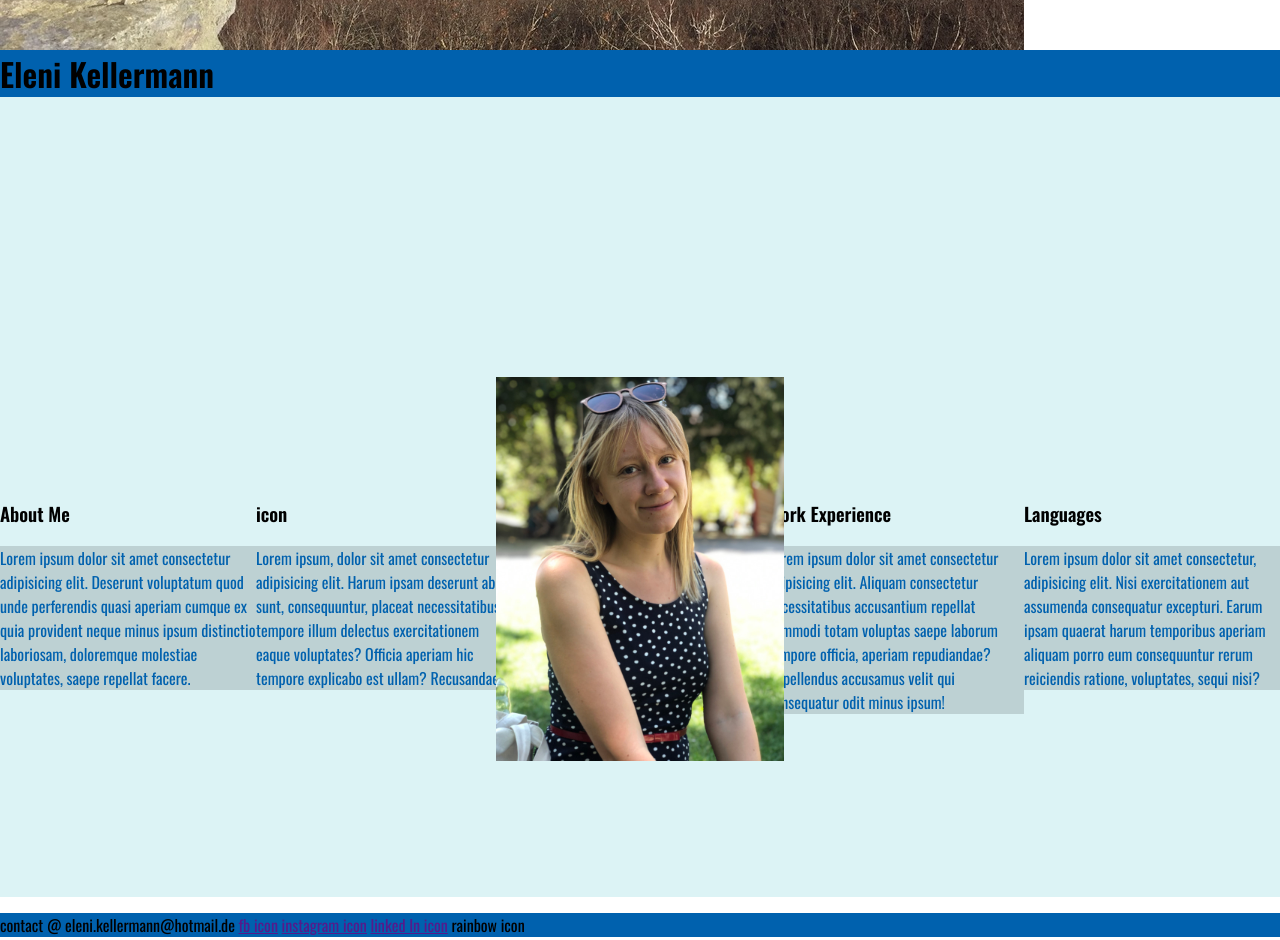
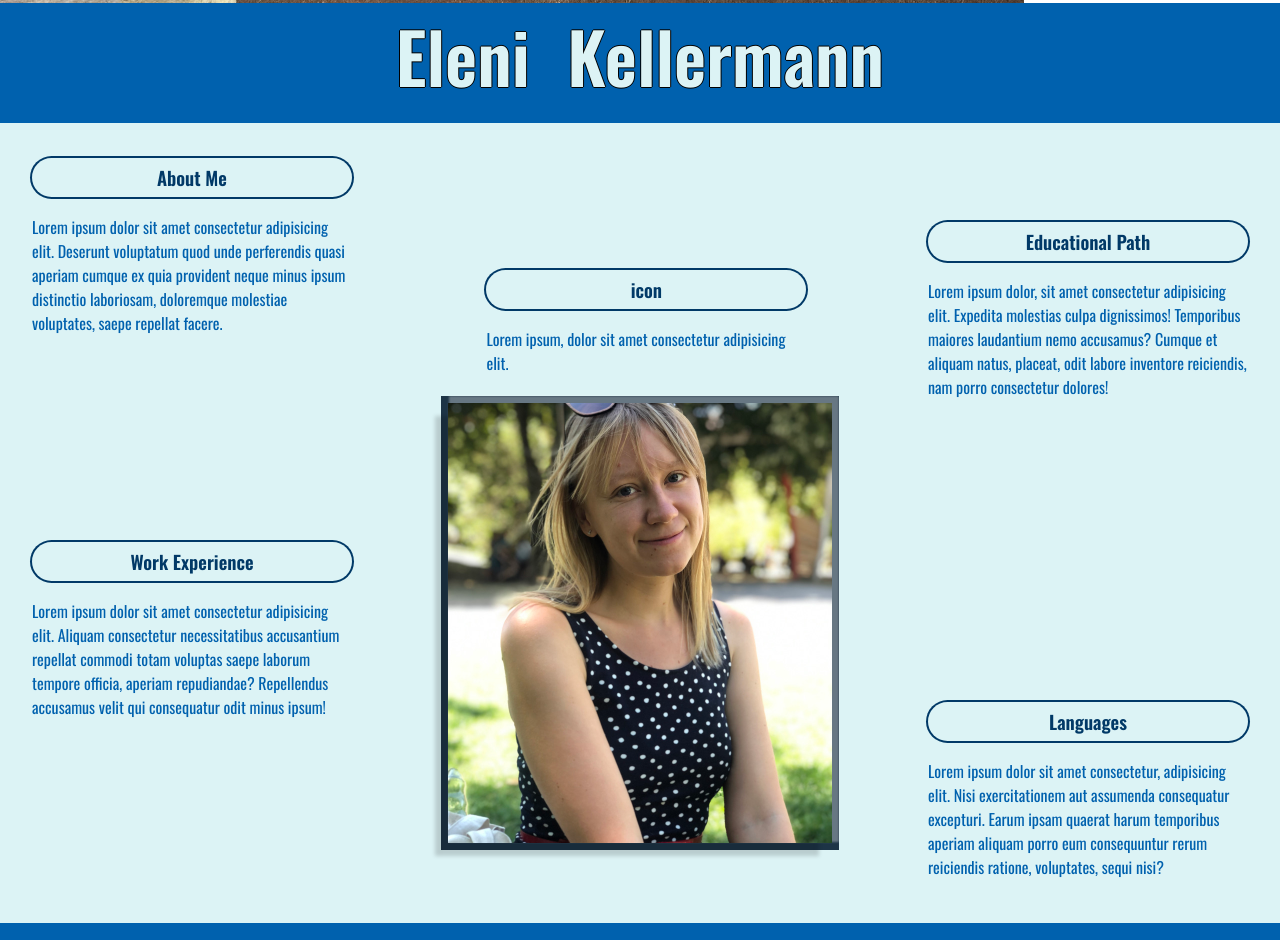
Before and after one commit to Eleni-Ke/D5_FinalProject_Portfolio, a plain HTML site: page index.html in a window 1280 px wide. Shown: the part 624-1564 px from the top of the page. Drawn offline with nearby package versions, Linux system fonts and the light colour scheme.

Commit message:
css more details

```diff
--- a/Resources/style.css
+++ b/Resources/style.css
@@ -23,6 +23,15 @@ header {
     position: sticky;
     top: 700px;
     background-color: #0061ae;
+    height: 120px;
+    text-align: center;
+    color: #dcf3f5;
+    text-shadow: -1px 0 black, 0 1px black, 1px 0 black, 0 -1px black;
+}
+
+h1 {
+    font-size: 70px;
+    word-spacing: 20px;
 }
 
 /*main*/
@@ -36,12 +45,13 @@ main {
 /*portrait*/
 
 .portrait {
-    height: 24em;
-    width: 18em;
+    height: 55%;
+    width: 30%;
     position: relative;
     margin-left: auto;
     margin-right: auto;
     top: 35%;
+    box-shadow: rgb(0 0 0 / 16%) -13px 13px 4px, rgb(29 52 70) 0px 0px 0px 7px;
 }
 
 .portrait img {
@@ -50,7 +60,10 @@ main {
     position: absolute;
     object-fit: cover;
     overflow: hidden;
+    box-shadow: #ffffff54 4px -4px 2px 3px;
 }
+
+/*informations*/
 
 .information {
     display: flex;
@@ -58,15 +71,106 @@ main {
 
 .information div {
     width: 25%;
+    height: fit-content;
+    position: absolute;
 }
 
 .information p {
-    background-color: rgba(0, 0, 0, 0.14);
     color: #0061ae;
+}
+
+.information h3 {
+    text-align: center;
+    color: #013967;
+    border-radius: 30px;
+    padding: 6px;
+    box-shadow: #013967 0px 0px 0px 2px;
+}
+
+.about_me {
+    top: 1em;
+    left: 2em;
+}
+
+.location {
+    top: 8em;
+    left: 38%;
+}
+
+.education {
+    top: 5em;
+    right: 2em;
+}
+
+.work_experience {
+    left: 2em;
+    top: 25em;
+}
+
+.languages {
+    right: 2em;
+    top: 35em;
 }
 
 /*footer*/
 
 footer {
     background-color: #0061ae;
+    height: 100px;
+    text-align: center;
+    color: #dcf3f5;
+    padding-top: 4%;
 }
+
+
+/*hover*/
+
+.about_me:hover .about_me h3 {
+    color: #dcf3f5;
+    text-shadow: -1px 0 black, 0 1px black, 1px 0 black, 0 -1px black;
+    background-color: #0061ae;
+}
+
+.about_me:hover .about_me p {
+    background-color: rgba(0, 0, 0, 0.14);
+}
+
+.location:hover .location h3 {
+    color: #dcf3f5;
+    text-shadow: -1px 0 black, 0 1px black, 1px 0 black, 0 -1px black;
+    background-color: #0061ae;
+}
+
+.location:hover .location p {
+    background-color: rgba(0, 0, 0, 0.14);
+}
+
+.education:hover .education h3 {
+    color: #dcf3f5;
+    text-shadow: -1px 0 black, 0 1px black, 1px 0 black, 0 -1px black;
+    background-color: #0061ae;
+}
+
+.education:hover .education p {
+    background-color: rgba(0, 0, 0, 0.14);
+}
+
+.work_experience:hover .work_experience h3 {
+    color: #dcf3f5;
+    text-shadow: -1px 0 black, 0 1px black, 1px 0 black, 0 -1px black;
+    background-color: #0061ae;
+}
+
+.work_experience:hover .work_experience p {
+    background-color: rgba(0, 0, 0, 0.14);
+}
+
+.languages:hover .languages h3 {
+    color: #dcf3f5;
+    text-shadow: -1px 0 black, 0 1px black, 1px 0 black, 0 -1px black;
+    background-color: #0061ae;
+}
+
+.languages:hover .languages p {
+    background-color: rgba(0, 0, 0, 0.14);
+}
--- a/index.html
+++ b/index.html
@@ -40,13 +40,7 @@
             </div>
             <div class="location">
                 <h3>icon</h3>
-                <p>Lorem ipsum, dolor sit amet consectetur adipisicing elit.
-                    Harum
-                    ipsam deserunt ab sunt, consequuntur, placeat
-                    necessitatibus,
-                    tempore illum delectus exercitationem eaque voluptates?
-                    Officia
-                    aperiam hic tempore explicabo est ullam? Recusandae?</p>
+                <p>Lorem ipsum, dolor sit amet consectetur adipisicing elit.</p>
             </div>
             <div class="education">
                 <h3>Educational Path</h3>
@@ -78,8 +72,7 @@
         </div>
     </main>
 
-    <footer>
-        <div class="contact">
+    <footer class="contact">
         <p>
             contact
             @ eleni.kellermann@hotmail.de
@@ -88,7 +81,6 @@
             <a href="">linked In icon</a>
             rainbow icon
         </p>
-        </div>
     </footer>
 </body>
 
```
Lines whose indentation alone changed are shown as unchanged.
